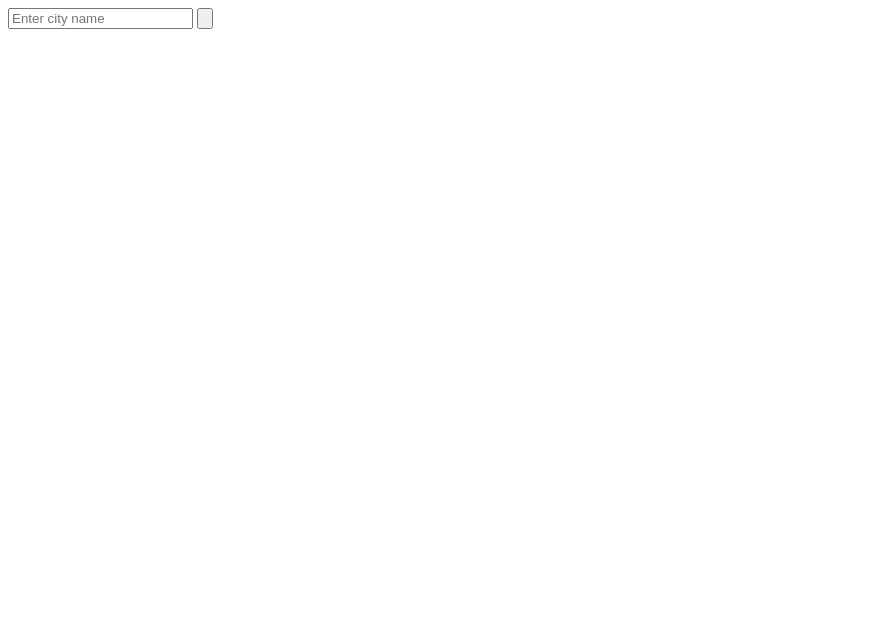
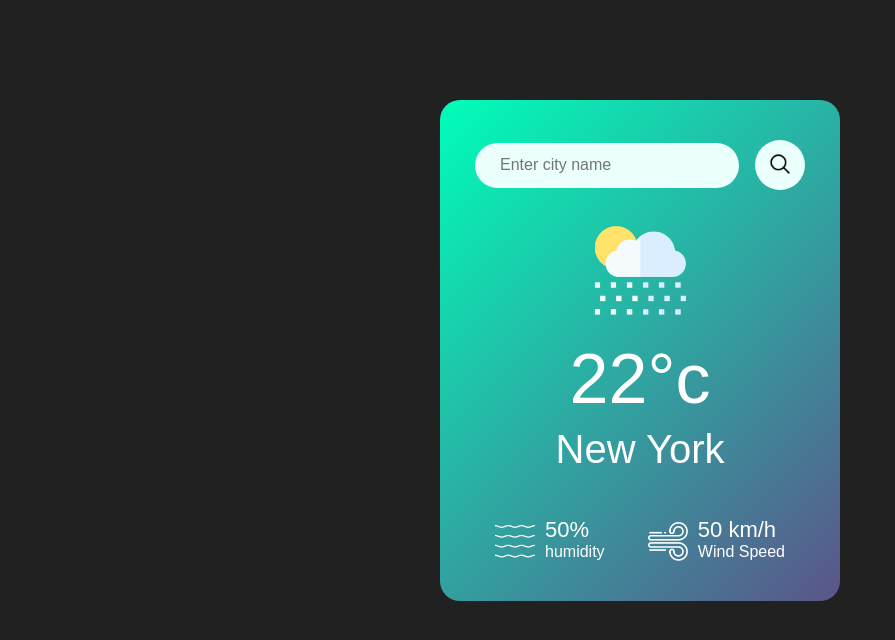
Before and after one commit to Shivaay3690/30_Javascript-Project, a plain HTML site: page 08_Weather_App/index.html in a window 1280 px wide. Shown: the whole page, without its empty margins (0-895 px from the left). Drawn offline with Linux system fonts and the light colour scheme.

Commit message:
Weather App

```diff
--- a/08_Weather_App/index.html
+++ b/08_Weather_App/index.html
@@ -1,19 +1,41 @@
 <!DOCTYPE html>
 <html lang="en">
+
 <head>
     <meta charset="UTF-8">
     <meta name="viewport" content="width=device-width, initial-scale=1.0">
-    <title>Waether app</title>
+    <title>Weather app</title>
     <link rel="stylesheet" href="/08_Weather_App/style.css">
+
 </head>
 <body>
-
     <div class="card">
         <div class="search">
             <input type="text" placeholder="Enter city name" spellcheck="false">
             <button>
-                <img src="" alt="">
+                <img src="/08_Weather_App/icons8-search-30.png" alt="">
             </button>
+        </div>
+        <div class="weather">
+             <img src="/08_Weather_App/rain.png" class="weather-icon">
+             <h1 class="temp">22°c</h1>
+             <h2 class="city">New York</h2>
+             <div class="details">
+                <div class="col">
+                    <img src="/08_Weather_App/humidity.png" alt="">
+                    <div>
+                        <p class="humidity">50%</p>
+                        <p>humidity</p>
+                    </div>
+                </div>
+                <div class="col">
+                    <img src="/08_Weather_App/wind.png" >
+                    <div>
+                        <p class="wind">50 km/h</p>
+                        <p>Wind Speed</p>
+                    </div>
+                </div>
+             </div>
         </div>
     </div>
 
@@ -23,4 +45,5 @@
 
     <script src="/08_Weather_App/logic.js"></script>
 </body>
+
 </html>
--- a/08_Weather_App/style.css
+++ b/08_Weather_App/style.css
@@ -0,0 +1,99 @@
+*{
+    margin: 0;
+    padding: 0;
+    box-sizing: border-box;
+    font-family: sans-serif;
+}
+html,body{
+    height: 100%;
+    width: 100%;
+    background-color: #212121;
+
+}
+
+.card{
+    width: 80%;
+    max-width: 400px;
+    background: linear-gradient(135deg,#00feba,#5b548a);
+    color: #fff;
+    margin: 100px auto 0;
+    border-radius: 20px;
+    padding: 40px 35px;
+    text-align: center;
+
+}
+
+.search{
+    width: 100%;
+    display: flex;
+    align-items: center;
+    justify-content: center;
+}
+
+.search input{
+    border: 0;
+    outline: 0;
+    background: #ebfffc;
+    color: #555;
+    padding: 10px 25px;
+    height: 45px;
+    border-radius: 30px;
+    flex: 1;
+    margin-right: 16px;
+    font-size: 16px;
+}
+
+.search button{
+    border: 0;
+    outline: 0;
+    background: #ebfffc;
+    border-radius: 50%;
+    width: 50px;
+    height: 50px;
+    cursor: pointer;
+}
+
+.search button img{
+    width: 24px;
+}
+
+ .weather-icon{
+    width: 130px;
+    margin-top: 15px;
+
+ }
+
+ .weather h1{
+    font-size: 70px;
+    font-weight: 500;
+ }
+
+ .weather h2{
+    font-size: 40px;
+    font-weight: 400;
+    margin-top: 8px;
+ }
+
+ .details{
+    display: flex;
+    align-items: center;
+    justify-content: space-between;
+    margin-top: 50px;
+    padding: 0 20px;
+ }
+
+ .col{
+    display: flex;
+    align-items: center;
+    text-align: left;
+ }
+
+ .col img{
+    width: 40px;
+    margin-right: 10px;
+ }
+
+ .humidity , .wind{
+    font-size: 22px;
+    margin-top: -6px;
+ }
```
Also changed, not shown: 08_Weather_App/humidity.png (added), 08_Weather_App/icons8-search-30.png (added), 08_Weather_App/rain.png (added), 08_Weather_App/wind.png (added).
